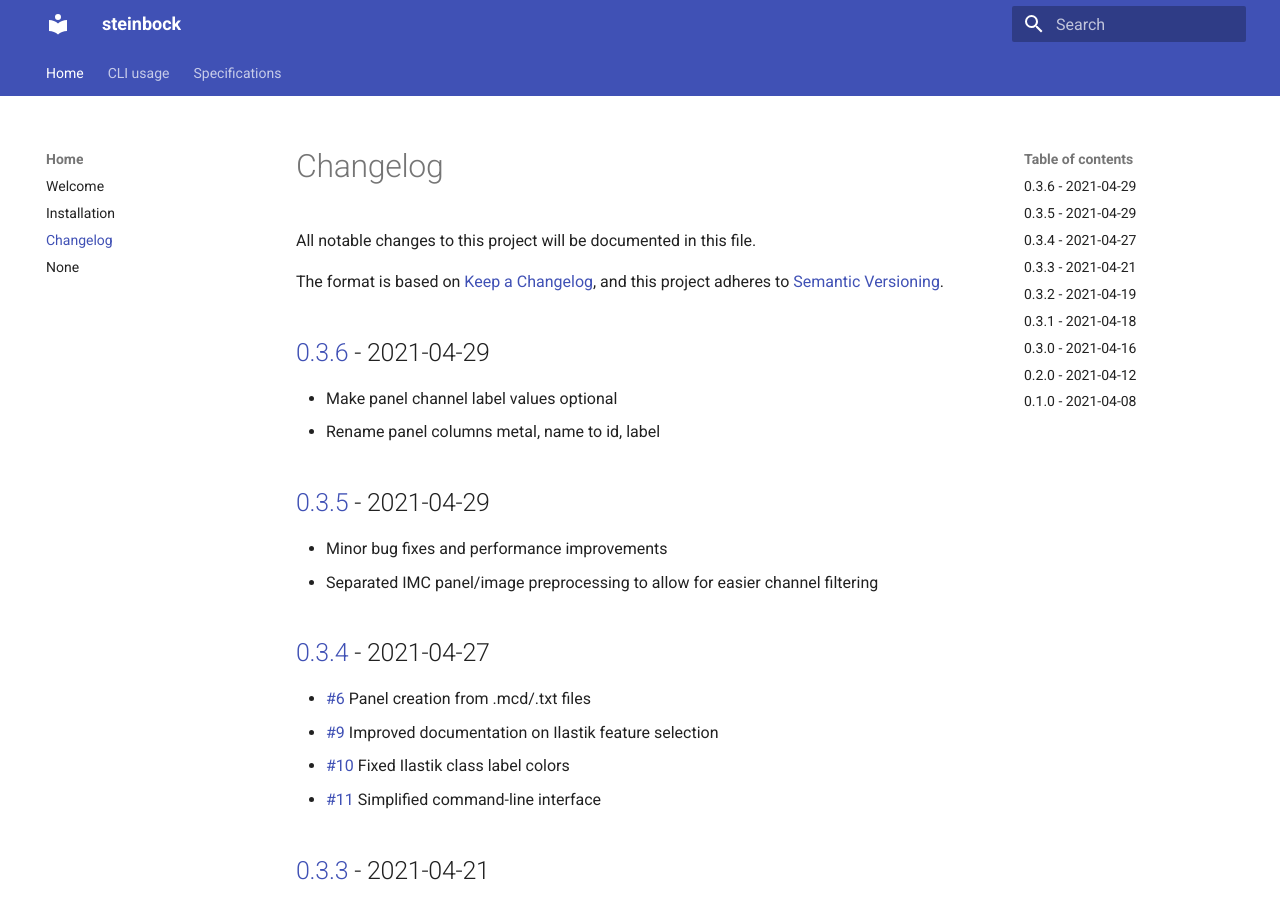
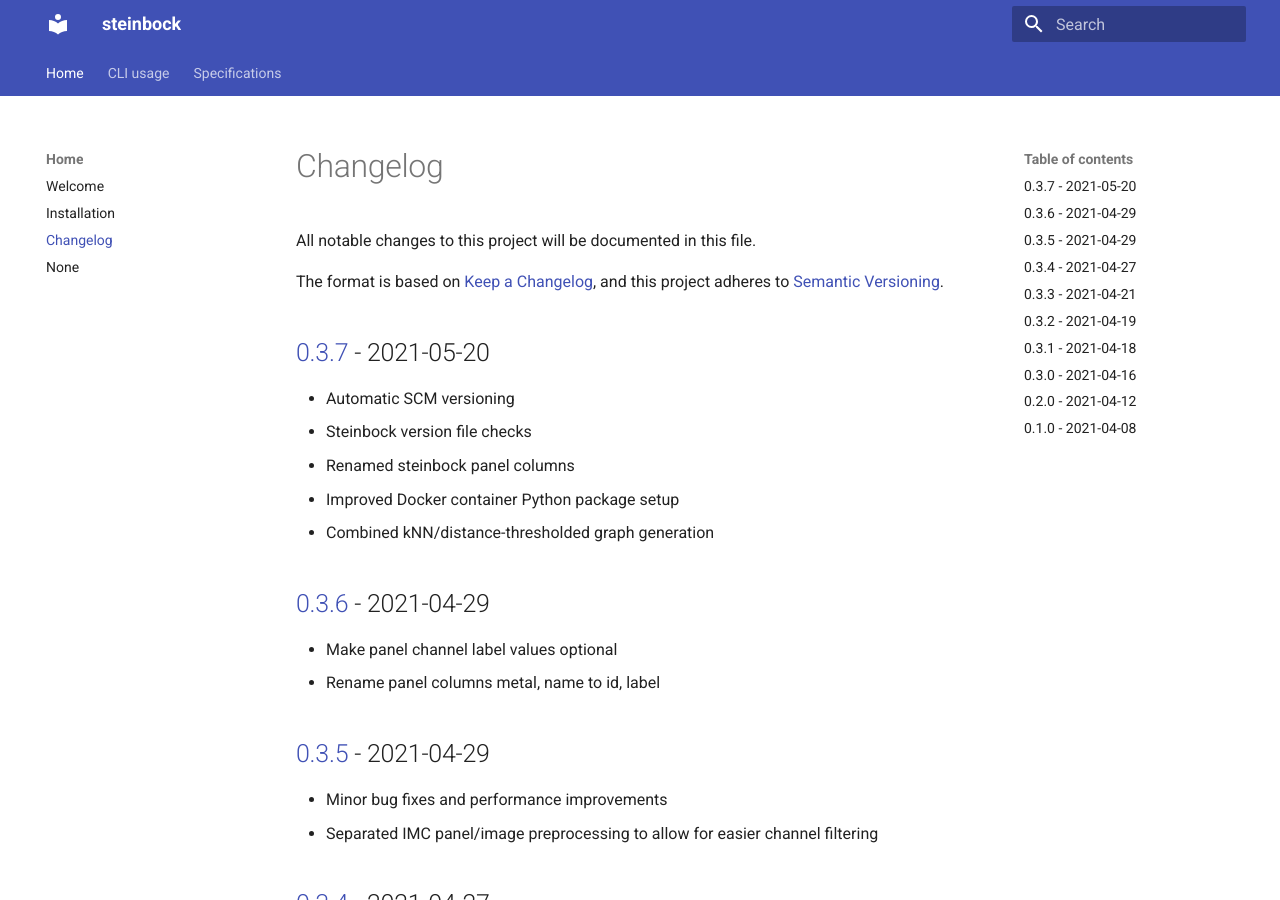
Before and after one commit to BodenmillerGroup/steinbock, an MkDocs documentation site: the page built from docs/changelog.md, in a window 1280 px wide and 900 px high. Built offline with MkDocs 1.6.1 and Material for MkDocs 9.7.7, drawn with Linux system fonts in a browser that asks for light colours.

Commit message:
Updated changelog and docs

```diff
--- a/docs/changelog.md
+++ b/docs/changelog.md
@@ -4,6 +4,15 @@ All notable changes to this project will be documented in this file.
 
 The format is based on [Keep a Changelog](https://keepachangelog.com/en/1.0.0/),
 and this project adheres to [Semantic Versioning](https://semver.org/spec/v2.0.0.html).
+
+
+## [0.3.7] - 2021-05-20
+
+  - Automatic SCM versioning
+  - Steinbock version file checks
+  - Renamed steinbock panel columns
+  - Improved Docker container Python package setup
+  - Combined kNN/distance-thresholded graph generation
 
 
 ## [0.3.6] - 2021-04-29
@@ -78,6 +87,7 @@ Added:
 Initial release for beta testing
 
 
+[0.3.7]: https://github.com/BodenmillerGroup/steinbock/compare/v0.3.6...v0.3.7
 [0.3.6]: https://github.com/BodenmillerGroup/steinbock/compare/v0.3.5...v0.3.6
 [0.3.5]: https://github.com/BodenmillerGroup/steinbock/compare/v0.3.4...v0.3.5
 [0.3.4]: https://github.com/BodenmillerGroup/steinbock/compare/v0.3.3...v0.3.4
```
Also changed, not shown: docs/install.md (+5 -5 lines).
